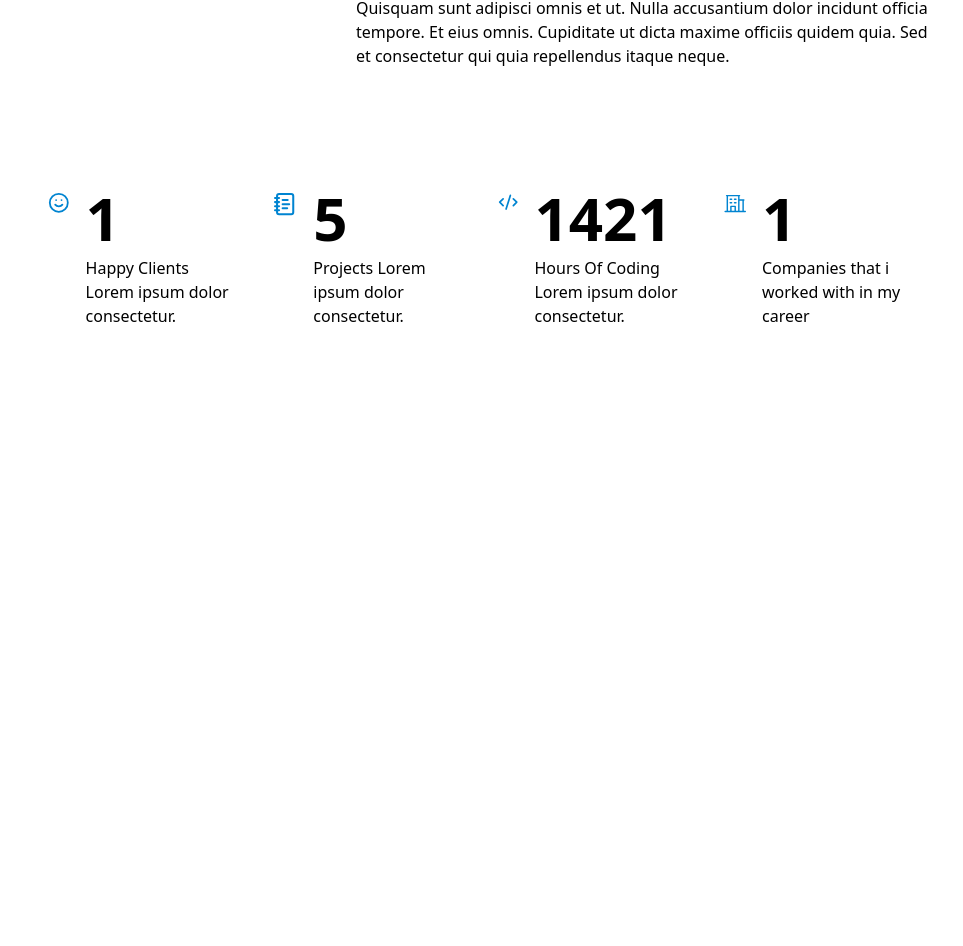
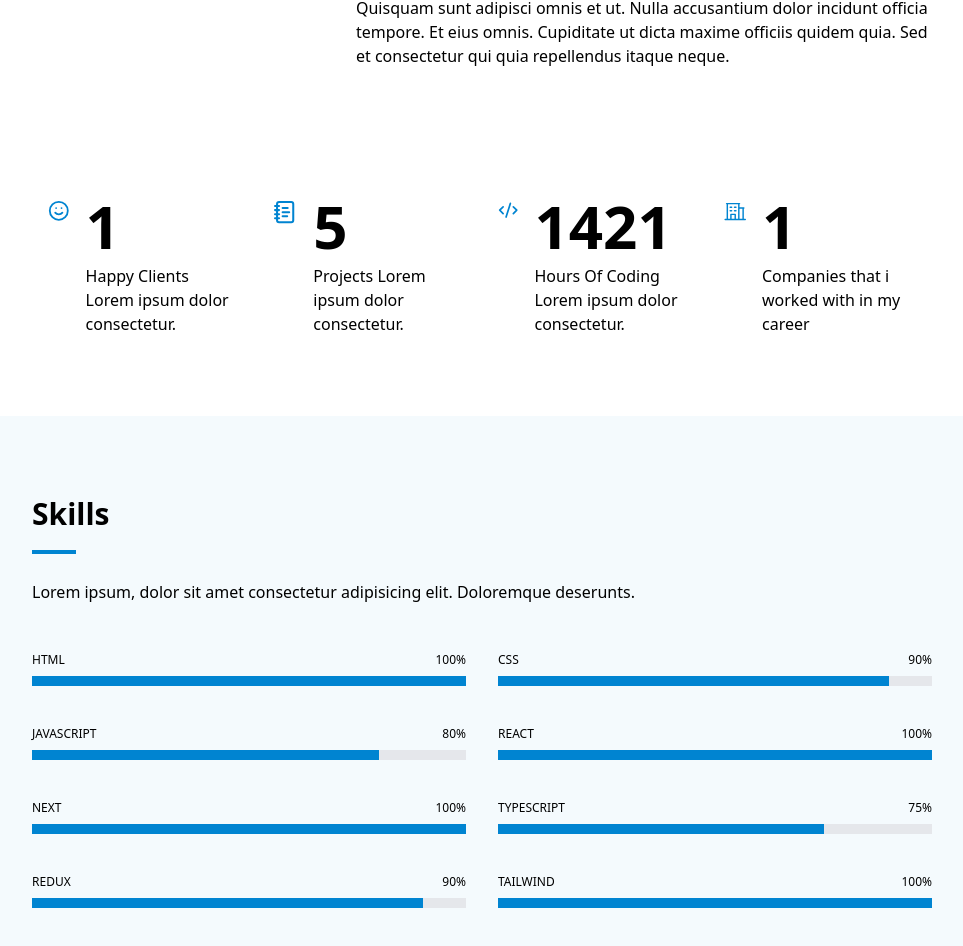
Before and after one commit to Parsa10Gh/Portfolio, a Next.js app: page / in a window 1280 px wide. Shown: the part 1456-2402 px from the top of the page, without its empty margins (308-1271 px from the left). Before the commit the page ends 1840 px from the top, so only its background shows below. Built offline with nearby package versions, Linux system fonts and the light colour scheme.

Commit message:
Skills components created and completed

```diff
--- a/src/app/page.tsx
+++ b/src/app/page.tsx
@@ -1,6 +1,7 @@
 import About from "@/components/about/About";
 import Hero from "@/components/hero/Hero";
 import NavMenu from "@/components/navMenu/NavMenu";
+import Skills from "@/components/skills/Skills";
 import Stats from "@/components/stats/Stats";
 
 export default function Home() {
@@ -12,6 +13,7 @@ export default function Home() {
           <Hero />
           <About />
           <Stats />
+          <Skills />
         </div>
       </div>
     </>
--- a/src/components/about/About.tsx
+++ b/src/components/about/About.tsx
@@ -3,7 +3,7 @@ import { RxCaretRight } from "react-icons/rx";
 
 const About = () => {
   return (
-    <div id="about-container" className="px-3 min-[480px]:px-14 sm:px-36 lg:px-10 ">
+    <div id="about-container" className="px-3 min-[480px]:px-14 sm:px-36 lg:px-10">
       <h1 className="py-12 text-3xl font-bold">
         <span className="border-b-4 border-sky-600 pb-4">Ab</span>out
       </h1>
--- /dev/null
+++ b/src/components/skills/Skills.tsx
@@ -0,0 +1,52 @@
+import React from "react";
+
+interface mySkillsType {
+  HTML: number,
+  CSS: number,
+  JAVASCRIPT: number,
+  REACT: number,
+  NEXT: number,
+  TYPESCRIPT: number,
+  REDUX: number,
+  TAILWIND: number,
+}
+
+const mySkills: mySkillsType = {
+  HTML: 100,
+  CSS: 90,
+  JAVASCRIPT: 80,
+  REACT: 100,
+  NEXT: 100,
+  TYPESCRIPT: 75,
+  REDUX: 90,
+  TAILWIND: 100,
+};
+
+const Skills = () => {
+  return (
+    <div className="px-3 min-[480px]:px-14 sm:px-36 lg:px-10 py-8 bg-[#F4FAFD]">
+      <h1 className="py-12 text-3xl font-bold">
+        <span className="border-b-4 border-sky-600 pb-4">Ski</span>lls
+      </h1>
+      <p>
+        Lorem ipsum, dolor sit amet consectetur adipisicing elit. Doloremque
+        deserunts.
+      </p>
+      <div className="py-10 grid lg:grid-cols-2 gap-8 text-xs font-medium">
+        {Object.entries(mySkills).map((skill) => (
+          <div>
+            <div className="flex justify-between py-2">
+              <p>{skill[0]}</p>
+              <p>{skill[1]}%</p>
+            </div>
+            <div className="w-full h-2.5 relative bg-gray-200">
+              <div className="bg-sky-600 absolute h-full" style={{width: `${skill[1]}%`}}></div>
+            </div>
+          </div>
+        ))}
+      </div>
+    </div>
+  );
+};
+
+export default Skills;
--- a/src/components/stats/Stats.tsx
+++ b/src/components/stats/Stats.tsx
@@ -5,8 +5,8 @@ import AnimatedCounter from "../animatedCounter/AnimatedCounter";
 
 const Stats = () => {
   return (
-    <div className="grid md:grid-cols-2 gap-y-20 md:gap-8 lg:grid-cols-4 px-3 min-[480px]:px-14 sm:px-36 xl:p-14">
-      <div className="flex items-start shrink-0">
+    <div className="grid md:grid-cols-2 gap-y-20 md:gap-8 lg:grid-cols-4 px-3 min-[480px]:px-14 sm:px-36 xl:px-14 pt-16 pb-20">
+      <div className="flex items-start">
         <LuSmile className="text-5xl text-sky-600 h-fit py-1"/>
         <div className="pl-4">
           <h1 className="text-5xl lg:text-6xl font-semibold pb-2"><AnimatedCounter from={0} to={1} /></h1>
@@ -42,8 +42,6 @@ const Stats = () => {
           </p>
         </div>
       </div>
-
-
     </div>
   );
 };
```
